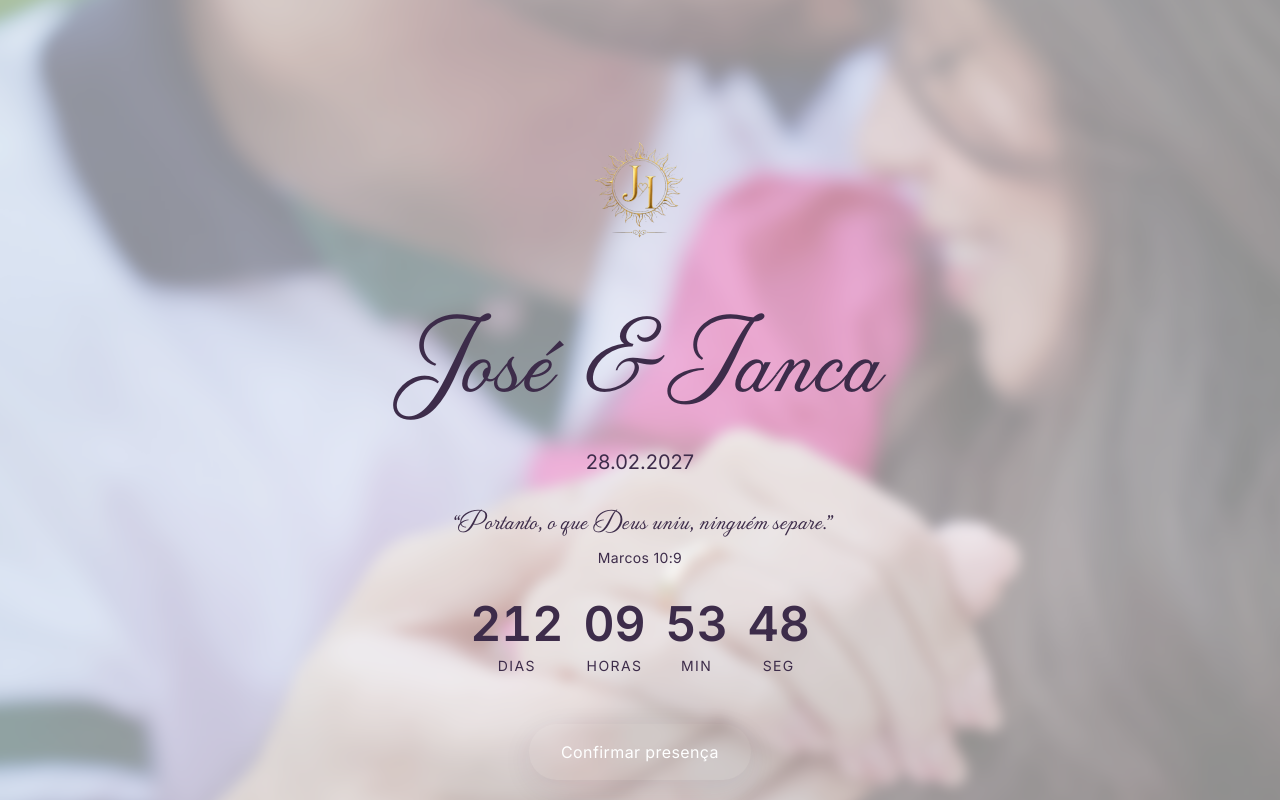
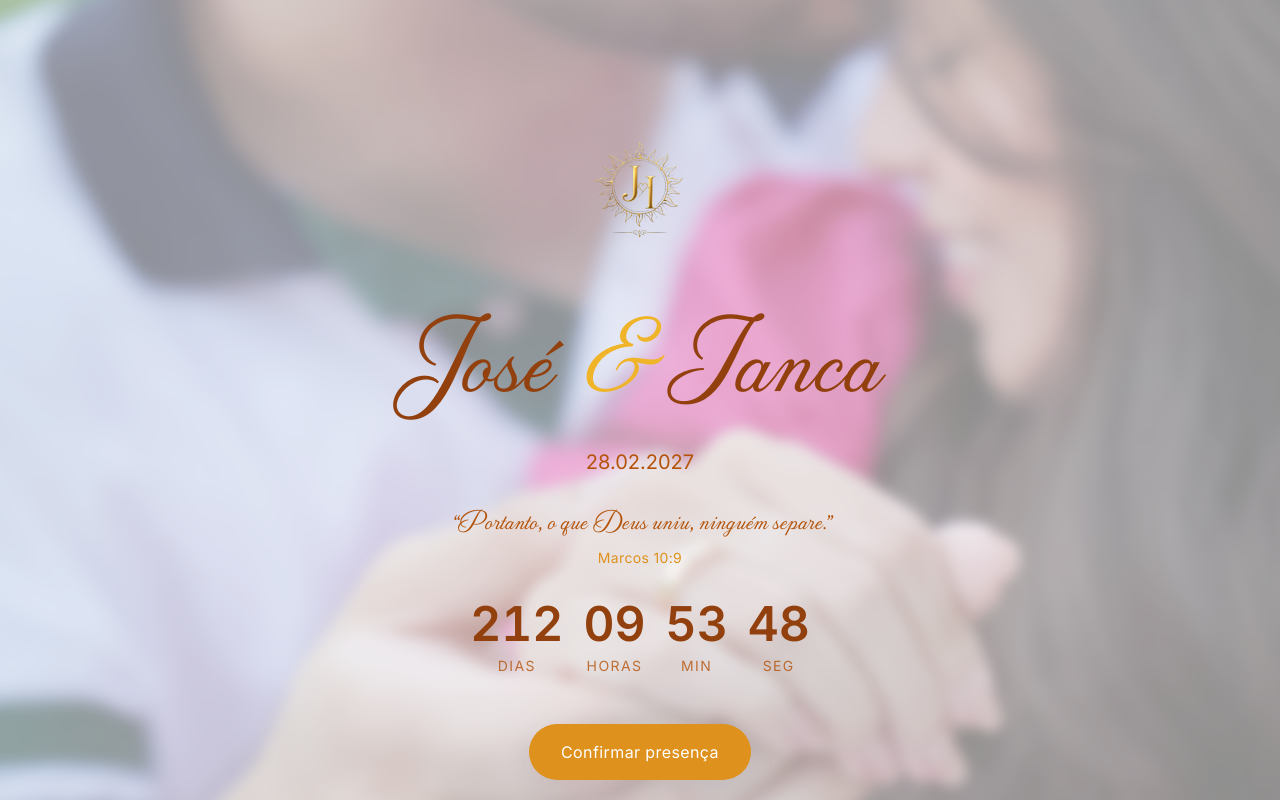
Before and after one commit to joseantoniocoelho98-wq/casamento-site, a Next.js app: page / in a window 1280 px wide. Shown: the top 800 px of the page. Built offline with nearby package versions, Linux system fonts and the light colour scheme.

Commit message:
Corrigindo cor butter que sumiu do tailwind config

```diff
--- a/tailwind.config.ts
+++ b/tailwind.config.ts
@@ -14,20 +14,33 @@ const config: Config = {
           100: '#FFFBEB',
           200: '#FEF6D2',
           300: '#FDF0B4',
-          400: '#FCEEA8', // cor-base solicitada
+          400: '#FCEEA8',
           500: '#F7E27A',
           600: '#EAC94D',
           700: '#C9A62F',
           800: '#9C7F22',
           900: '#6B5716',
         },
-        // Paleta secundária — lilás pastel
+        // Amarelo Manteiga — substitui o lilás em fundos, botões e elementos decorativos
+        butter: {
+          50: '#FFFBEA',
+          100: '#FFF3C4',
+          200: '#FCE588',
+          300: '#FADB5F',
+          400: '#F7C948',
+          500: '#F0B429',
+          600: '#DE911D',
+          700: '#B45309',
+          800: '#92400E',
+          900: '#78350F',
+        },
+        // Paleta secundária — lilás pastel (mantido apenas em textos)
         lilac: {
           50: '#FAF7FC',
           100: '#F3EDF9',
           200: '#E9DEF3',
           300: '#DFCFEC',
-          400: '#D9C9E9', // cor-base solicitada (Pastel Lilac)
+          400: '#D9C9E9',
           500: '#C3A8DB',
           600: '#A67FC4',
           700: '#855FA0',
@@ -36,7 +49,6 @@ const config: Config = {
         },
       },
       fontFamily: {
-        // Serifada elegante para títulos, sans limpa para o corpo do texto
         display: ['var(--font-display)', 'cursive'],
         body: ['var(--font-inter)', 'sans-serif'],
       },
```
